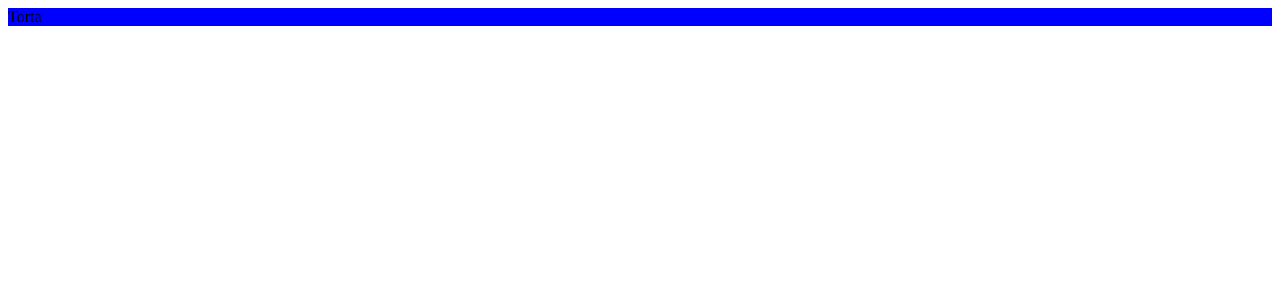
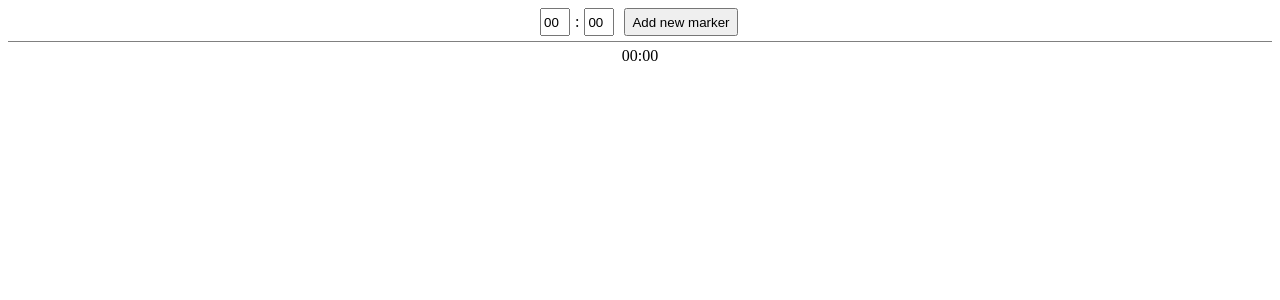
Before and after one commit to cadudotdev/work-markers, a React app: page / in a window 1280 px wide. Shown: the top 300 px of the page. Built offline with nearby package versions, Linux system fonts and the light colour scheme.

Commit message:
add: default components

```diff
--- /dev/null
+++ b/src/App.tsx
@@ -0,0 +1,10 @@
+import React, { FC } from 'react';
+
+import { Layout } from '@component/Layout';
+
+export const App: FC<any> = () => {
+
+  return <>
+    <Layout />
+  </>;
+};
--- /dev/null
+++ b/src/components/Button/index.tsx
@@ -0,0 +1,12 @@
+import React, { FC } from 'react';
+
+import { ButtonContainer } from './styles';
+
+interface ButtonProps {
+  title: string;
+}
+
+export const Button: FC<ButtonProps> = ({ title }) => {
+
+  return <ButtonContainer>{title}</ButtonContainer>;
+};
--- /dev/null
+++ b/src/components/Button/styles.ts
@@ -0,0 +1,3 @@
+import styled from 'styled-components';
+
+export const ButtonContainer = styled.button``;
--- a/src/components/Layout/index.tsx
+++ b/src/components/Layout/index.tsx
@@ -1,6 +1,14 @@
 import React, { FC } from 'react';
-import { LayoutContainer } from './styles';
+import { LayoutContainer, Separator } from './styles';
+
+import { Marker } from '@component/Marker';
+import { Result } from '@component/Result';
 
 export const Layout: FC<any> = () => {
-  return <LayoutContainer>Torta</LayoutContainer>;
+
+  return <LayoutContainer>
+    < Marker />
+    <Separator />
+    <Result />
+  </LayoutContainer>;
 };
--- a/src/components/Layout/styles.ts
+++ b/src/components/Layout/styles.ts
@@ -1,5 +1,16 @@
-import StyledComponents from 'styled-components';
+import styled from 'styled-components';
 
-export const LayoutContainer = StyledComponents.div`
-  background-color: blue;
+export const LayoutContainer = styled.div`
+  display: flex;
+  flex-direction: column;
+  align-items: center;
+  justify-content: center;
 `;
+
+export const Separator = styled.div`
+  margin-top: 5px;
+  margin-bottom: 5px;
+  width: 100%;
+  height: 1px;
+  background-color: gray;
+`;
--- /dev/null
+++ b/src/components/Marker/index.tsx
@@ -0,0 +1,22 @@
+import React, { FC } from 'react';
+
+import {
+  TimeMarkerContainer,
+  Separator,
+  MarkerContainer,
+} from './styles';
+
+import { Button } from '@component/Button';
+
+export const Marker: FC<any> = () => {
+
+  return <TimeMarkerContainer>
+    <MarkerContainer
+      value={'00'} />
+    <Separator>:</Separator>
+    <MarkerContainer
+      value={'00'} />
+    <Separator />
+    <Button title={'Add new marker'} />
+  </TimeMarkerContainer>;
+};
--- /dev/null
+++ b/src/components/Marker/styles.ts
@@ -0,0 +1,18 @@
+import styled from 'styled-components';
+
+export const TimeMarkerContainer = styled.div`
+  width: 200px;
+  display: flex;
+`;
+
+export const Separator = styled.div`
+  margin: 5px;
+`;
+
+export const MarkerContainer = styled.input`
+  width: 30px;
+`;
+
+export const TypeContainer = styled.div`
+  flex-grow: 1;
+`;
--- /dev/null
+++ b/src/components/Result/index.tsx
@@ -0,0 +1,5 @@
+import React, { FC } from 'react';
+
+export const Result: FC<any> = () => {
+  return <>{'00:00'}</>;
+};
--- a/src/index.tsx
+++ b/src/index.tsx
@@ -1,7 +1,7 @@
 import React from 'react';
 import { createRoot } from 'react-dom/client';
 
-import { Layout } from './components/Layout';
+import { App } from './App';
 
 // eslint-disable-next-line @typescript-eslint/no-non-null-assertion
 const container = document.getElementById('root')!;
@@ -9,6 +9,6 @@ const root = createRoot(container);
 
 root.render(
   <React.StrictMode>
-    <Layout />
+    <App />
   </React.StrictMode>
 );
--- a/tsconfig.json
+++ b/tsconfig.json
@@ -20,6 +20,9 @@
     "paths": {
       "@component/*": [
         "./src/components/*"
+      ],
+      "src": [
+        "./src"
       ]
     }
   },
```
